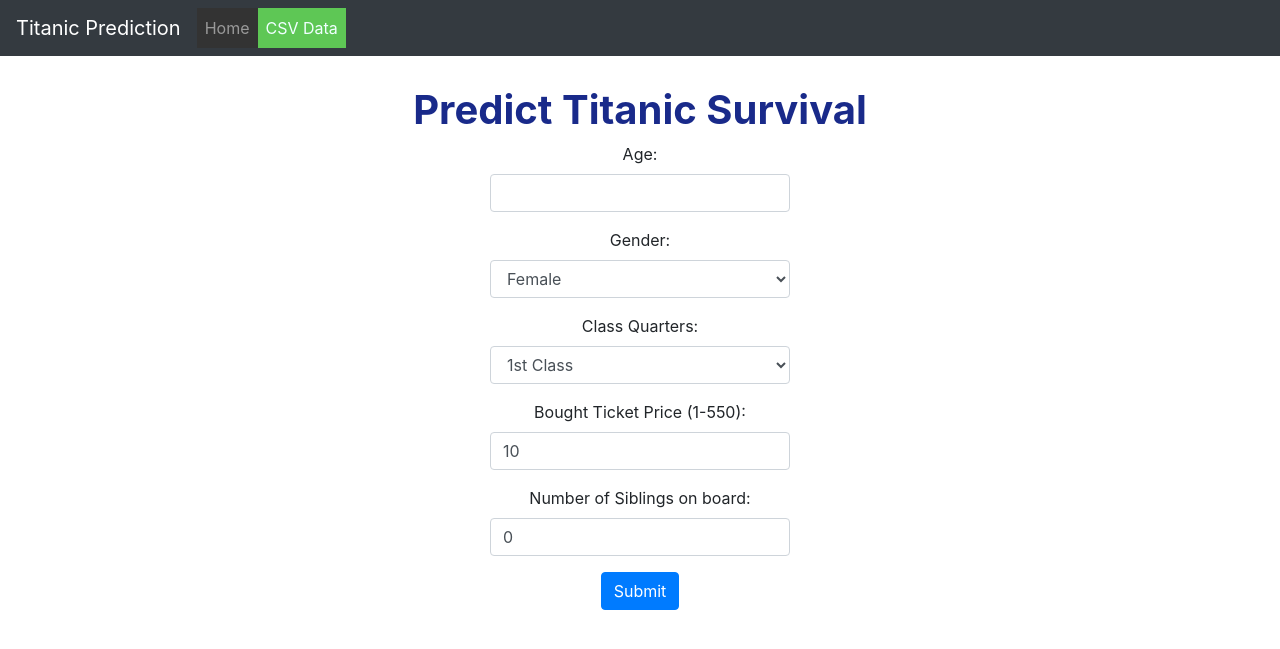
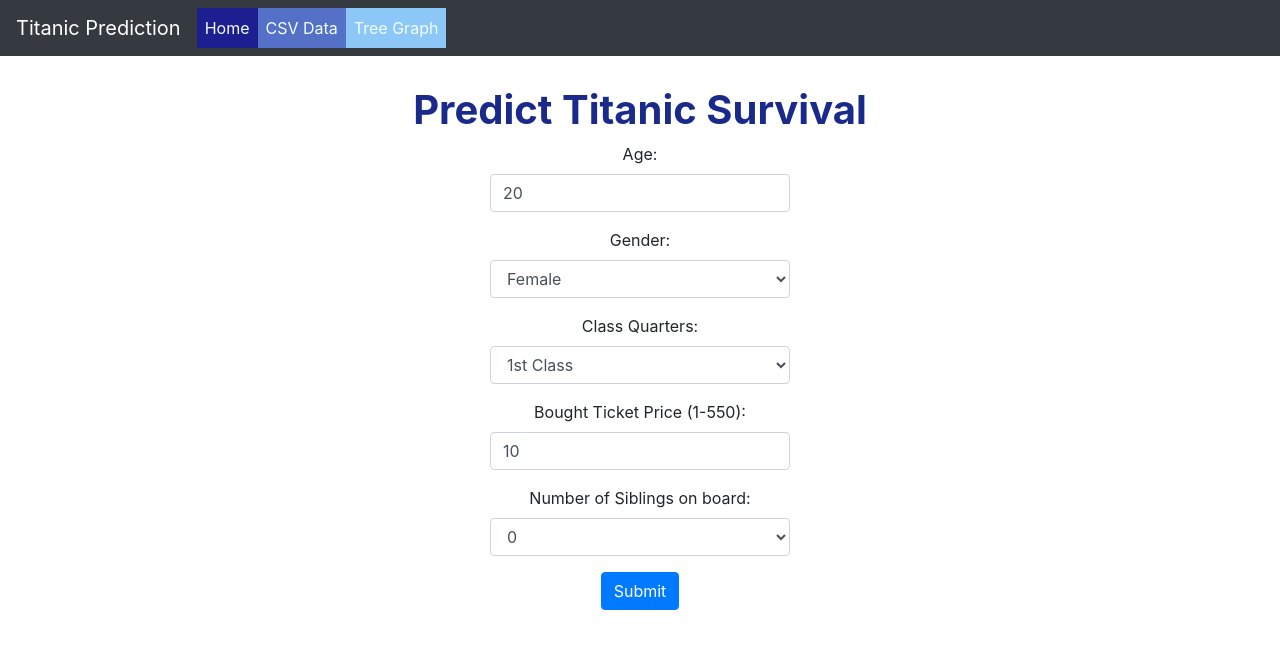
Before and after one commit to Jindouz/AI_titanic, a Flask app: page / in a window 1280 px wide. Shown: the top 649 px of the page. Run offline with Flask 3, Linux system fonts and the light colour scheme; some libraries are stand-ins or nearby versions.

Commit message:
html pages updated

```diff
--- a/app.py
+++ b/app.py
@@ -11,6 +11,10 @@ CSV_FILE = 'titanic.csv'
 @app.route('/')
 def predict():
     return render_template('predict.html')
+
+@app.route('/tree')
+def tree():
+    return render_template('tree.html')
 
 
 @app.route('/result', methods=['POST'])
--- a/templates/layout.html
+++ b/templates/layout.html
@@ -38,12 +38,15 @@
         <span class="navbar-toggler-icon"></span>
       </button>
       <div class="collapse navbar-collapse" id="navbarNav">
-        <ul class="navbar-nav ml-left"> <!-- Change ml-left to ml-auto to align items to the right -->
+        <ul class="navbar-nav ml-left">
           <li class="nav-item">
-            <a class="nav-link" href="/">Home</a>
+            <a class="nav-link" href="/" style="color: azure; background-color: rgb(29, 31, 145);">Home</a>
           </li>
           <li class="nav-item">
-            <a class="nav-link" href="/csv" style="color: azure; background-color: rgb(94, 199, 85);">CSV Data</a>
+            <a class="nav-link" href="/csv" style="color: azure; background-color: rgb(85, 112, 199);">CSV Data</a>
+          </li>
+          <li class="nav-item">
+            <a class="nav-link" href="/tree" style="color: azure; background-color: rgb(140, 199, 247);">Tree Graph</a>
           </li>
         </ul>
       </div>
--- a/templates/predict.html
+++ b/templates/predict.html
@@ -28,7 +28,7 @@
   <form action="/result" method="post">
     <div class="form-group">
       <label for="Age">Age:</label>
-      <input type="number" class="form-control" id="Age" name="Age" min="1" max="120">
+      <input type="number" class="form-control" id="Age" name="Age" min="1" max="120"  value="20">
     </div>
     <div class="form-group">
       <label for="Sex">Gender:</label>
@@ -51,7 +51,11 @@
     </div>
     <div class="form-group">
       <label for="sibsp">Number of Siblings on board:</label>
-      <input type="number" class="form-control" id="sibsp" name="sibsp" min="0" max="10" value="0">
+      <select class="form-control" id="sibsp" name="sibsp">
+        {% for i in range(0, 11) %}
+          <option value="{{ i }}">{{ i }}</option>
+        {% endfor %}
+      </select>
     </div>
     <button type="submit" class="btn btn-primary">Submit</button>
   </form>
```
Also changed, not shown: templates/tree.html (added, +15 -0 lines), static/titanic_rec.svg (added).
